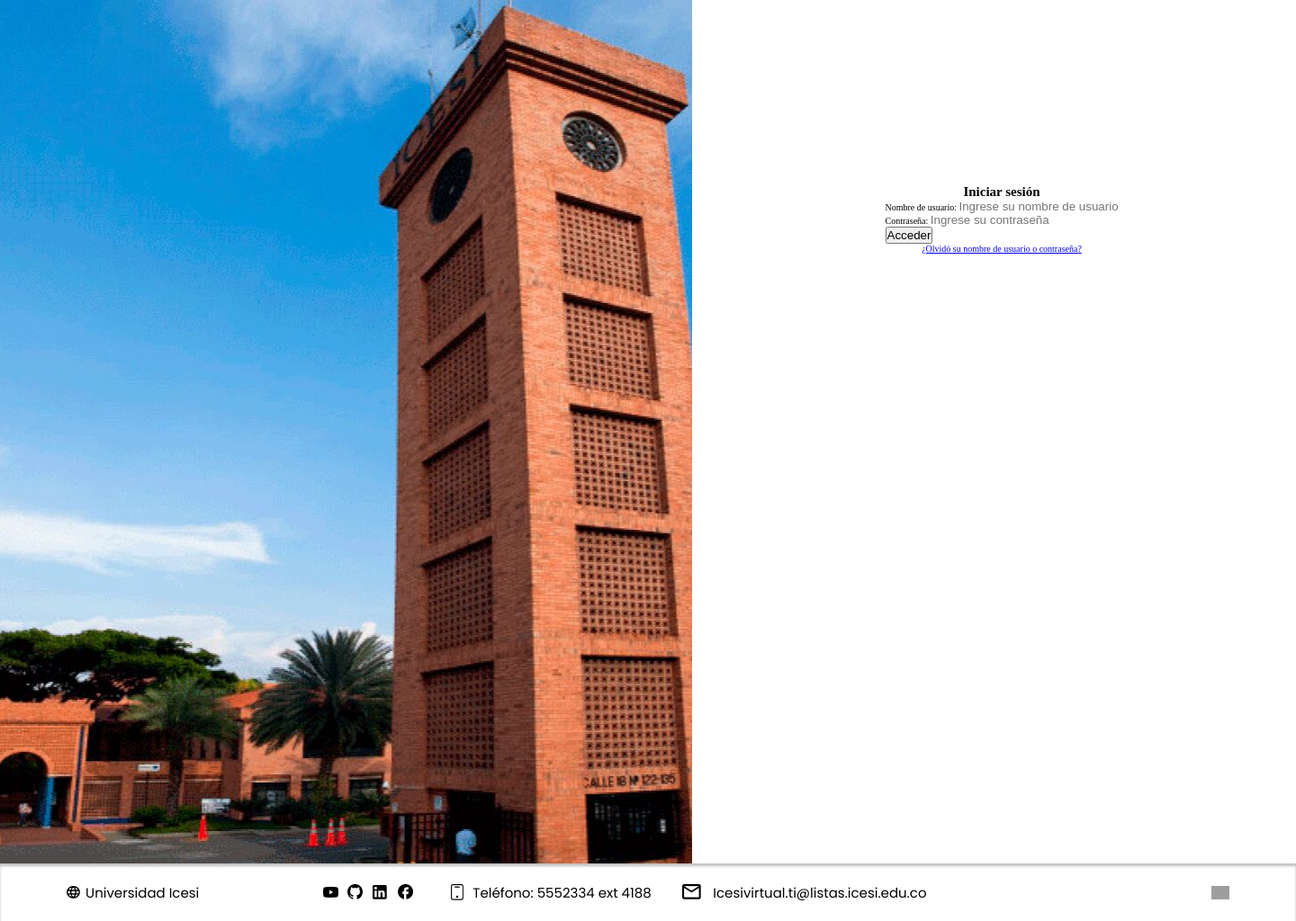
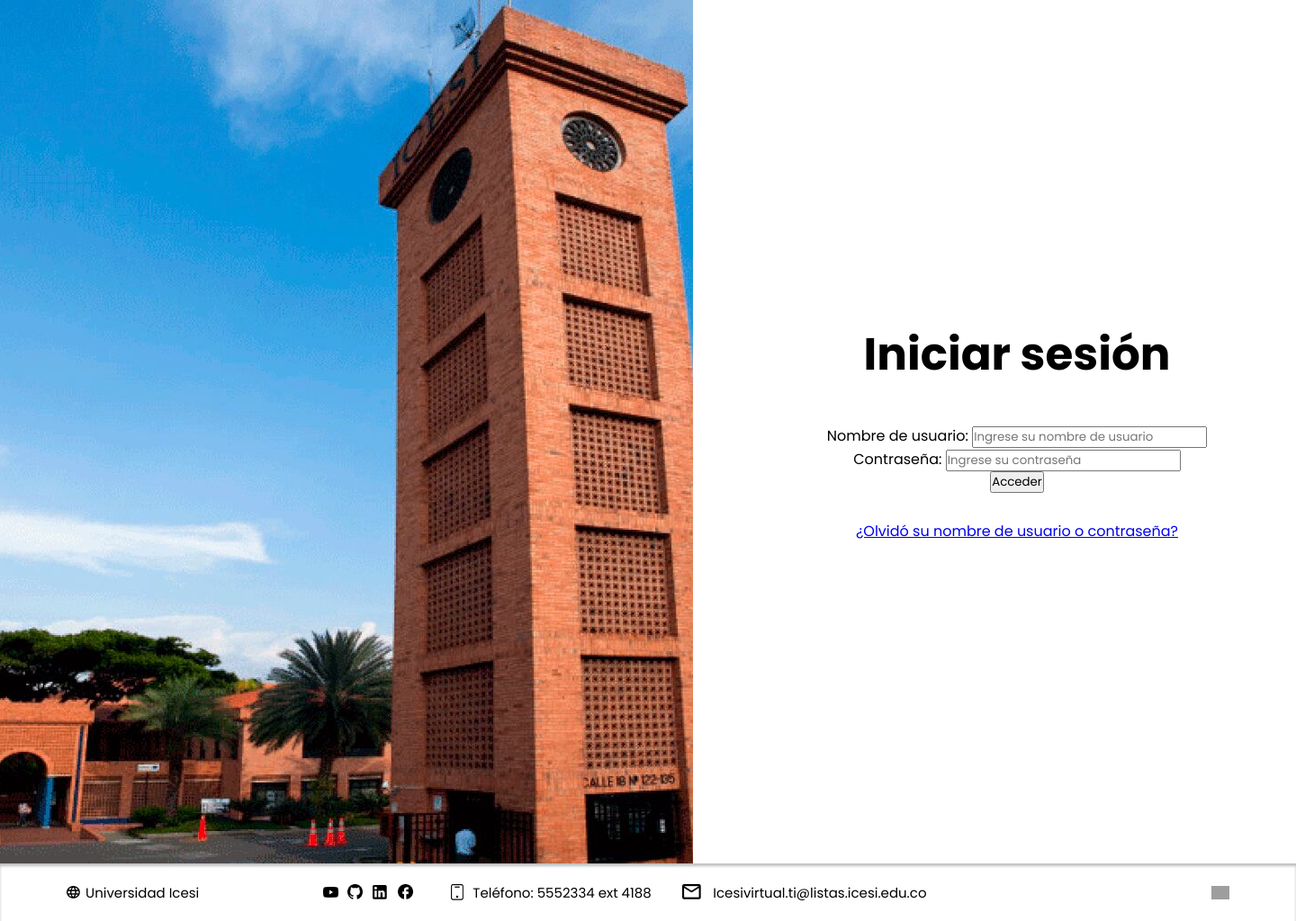
Before and after one commit to ICESI-PI1-2024A-3/ccsa-grupo-1, a Django app: page / in a window 1440 px wide. Shown: the whole page at 90% size. Run offline with Django 5.2, Linux system fonts and the light colour scheme; grey boxes are pictures that could not be loaded.

Commit message:
style: alignment of the main elements of the login

```diff
--- a/AcademicProgrammingApplication/static/styles/login.css
+++ b/AcademicProgrammingApplication/static/styles/login.css
@@ -3,90 +3,73 @@ html {
 }
 
 * {
+    box-sizing: border-box;
     margin: 0;
     padding: 0;
+    font-family: Poppins, 'Source Sans Pro', serif;
 }
 
 ul, li {
     list-style: none;
 }
 
-input {
-    border: none;
+body {
+    font-size: 1.6rem;
 }
 
-body {
-    width: 144rem;
-}
-
-.login-JkN {
-    width: 100%;
+.main {
+    width: 100vw;
     overflow: hidden;
     position: relative;
     display: flex;
     flex-direction: column;
-    background-color: #ffffff;
+    background-color: white;
 }
 
-.login-JkN .auto-group-zvrg-3T4 {
-    margin-right: 9.35rem;
-    width: calc(100% - 9.35rem);
+.main .group-form {
     height: 96rem;
     display: flex;
     align-items: center;
     flex-shrink: 0;
 }
 
-.login-JkN .auto-group-zvrg-3T4 .image-AXg {
-    margin-right: 10.9rem;
-    width: 76.9rem;
+.main .group-form .image-clock-tower {
+    width: 77rem;
     height: 96rem;
     position: relative;
-    background-size: 166.45% 100%;
-    background-position: -37.15rem -0rem;
-    background-image: url('../assets/image.png');
+    background-position: -37.2rem -0rem;
+    background-image: url('../assets/clock-tower.png');
     flex-shrink: 0;
 }
 
-.form-login-layout {
-    margin: 21rem 0 28rem 0;
-    width: 47rem;
-    height: calc(100% - 48rem);
+.main .group-form .form-login-layout {
+    width: 50%;
     align-items: center;
     display: flex;
     flex-direction: column;
     flex-shrink: 0;
 }
 
-.login-JkN .auto-group-zvrg-3T4 .form-login-layout .auto-group-jjdc-mGa {
+.main .group-form .form-login-layout .login-title {
+    margin: 0 0 4rem 0;
+    font-size: 5rem;
+    font-weight: 700;
+    line-height: 1.5;
+    color: #000000;
+    white-space: nowrap;
+    flex-shrink: 0;
+}
+
+.main .group-form .login-form {
     box-sizing: border-box;
-    padding: 0 0 3.667rem 0.1rem;
-    width: 100%;
+    padding: 0 0 3rem 0;
     align-items: center;
     display: flex;
     flex-direction: column;
     flex-shrink: 0;
 }
 
-.login-JkN .auto-group-zvrg-3T4 .form-login-layout .auto-group-jjdc-mGa .iniciar-sesin-6Zk {
-    margin: 0 0 5rem 0;
-    font-size: 4.8rem;
-    font-weight: 700;
-    line-height: 1.5;
-    color: #000000;
-    font-family: Poppins, 'Source Sans Pro', serif;
-    white-space: nowrap;
-    flex-shrink: 0;
-}
-
-.login-JkN .auto-group-zvrg-3T4 .form-login-layout .auto-group-jjdc-mGa .usuario-Pok {
-    width: 100%;
-    display: flex;
-    flex-direction: column;
-    flex-shrink: 0;
-}
-
-.login-JkN .auto-group-zvrg-3T4 .form-login-layout .auto-group-jjdc-mGa .usuario-Pok .nombre-de-usuario-9Y2 {
+.main .group-form .auto-group-jjdc-mGa .login-form .nombre-de-usuario-9Y2 {
     margin-bottom: 0.8858rem;
     font-size: 1.5rem;
     font-weight: 400;
@@ -227,15 +206,18 @@ body {
     flex-shrink: 0;
 }
 
-.login-JkN .barra-inferior-completa-Ye2 {
-    width: 100%;
+.footer {
+    width: 100vw;
     height: 6.4rem;
     position: relative;
     background-color: #ffffff;
     flex-shrink: 0;
+    border: solid 0 #ffffff;
+    box-sizing: border-box;
+    box-shadow: inset 0 0.3rem 0.3rem rgba(0, 0, 0, 0.25);
 }
 
-.login-JkN .barra-inferior-completa-Ye2 .vector-Una {
+.footer .vector-Una {
     width: 1.4167rem;
     height: 1.4167rem;
     position: absolute;
@@ -356,14 +338,3 @@ body {
     object-fit: contain;
     vertical-align: top;
 }
-
-.login-JkN .barra-inferior-completa-Ye2 .rectangle-16-sVG {
-    width: 144rem;
-    height: 6.4rem;
-    position: absolute;
-    left: 0;
-    top: 0;
-    border: solid 0 #ffffff;
-    box-sizing: border-box;
-    box-shadow: inset 0 0.3rem 0.3rem rgba(0, 0, 0, 0.25);
-}
--- a/AcademicProgrammingApplication/templates/login.html
+++ b/AcademicProgrammingApplication/templates/login.html
@@ -11,29 +11,27 @@
     <link rel="stylesheet" href="https://fonts.googleapis.com/css?family=Poppins%3A400%2C700"/>
     <link rel="stylesheet" href="https://fonts.googleapis.com/css?family=Source+Sans+Pro%3A400%2C700"/>
     <link rel="stylesheet" href="{% static '/styles/login.css' %}">
+</head>
 
-</head>
 <body>
-<div class="login-JkN">
-    <div class="auto-group-zvrg-3T4">
-        <div class="image-AXg">
-        </div>
-
-        <div class="form-login-layout">
-            <h2>Iniciar sesión</h2>
-            <form method="POST">
+<main class="main">
+    <div class="group-form">
+        <figure class="image-clock-tower"></figure>
+        <section class="form-login-layout">
+            <h2 class="login-title">Iniciar sesión</h2>
+            <form method="POST" class="login-form">
                 {% csrf_token %} {{form.as_p}}
                 <button>Acceder</button>
             </form>
             <a href="https://www.icesi.edu.co/pic_usuario_unico/newpass">
                 <label>¿Olvidó su nombre de usuario o contraseña?</label>
             </a>
-        </div>
+        </section>
 
-        <!--        <div class="auto-group-j18i-3rN">-->
+        <!--        <div class="form-login-layout">-->
         <!--            <div class="auto-group-jjdc-mGa">-->
         <!--                <h2 class="iniciar-sesin-6Zk">Iniciar sesión</h2>-->
-        <!--                <div class="usuario-Pok">-->
+        <!--                <div class="login-form">-->
         <!--                    <p class="nombre-de-usuario-9Y2">Nombre de usuario</p>-->
         <!--                    &lt;!&ndash;                    <div class="auto-group-v23p-UKQ">&ndash;&gt;-->
         <!--                    <label>-->
@@ -60,8 +58,8 @@
         <!--        </div>-->
     </div>
 
-
-    <div class="barra-inferior-completa-Ye2">
+</main>
+<footer class="footer">
     <img class="vector-Una" src="{% static '/assets/vector-yj4.png' %}" alt=""/>
     <p class="universidad-icesi-c86">Universidad Icesi</p>
     <img class="vector-K2W" src="{% static '/assets/vector-Vav.png' %}" alt=""/>
@@ -73,8 +71,5 @@
     <img class="vector-HGA" src="{% static '/assets/vector-cuU.png' %}" alt=""/>
     <p class="icesivirtualtilistasicesieduco-d58">Icesivirtual.ti@listas.icesi.edu.co</p>
     <img class="vector-8Gn" src="{% static '/assets/vector-mP4.png' %}" alt=""/>
-        <div class="rectangle-16-sVG">
-        </div>
-    </div>
-</div>
+</footer>
 </body>
```
Also changed, not shown: other parts of AcademicProgrammingApplication/static/styles/login.css (+21 -25 lines), AcademicProgrammingApplication/static/assets/clock-tower.png (renamed from AcademicProgrammingApplication/static/assets/image.png). Lines whose indentation alone changed are shown as unchanged.
